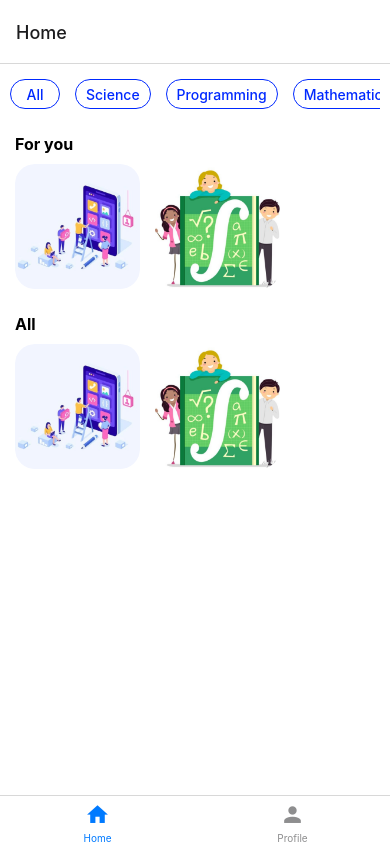
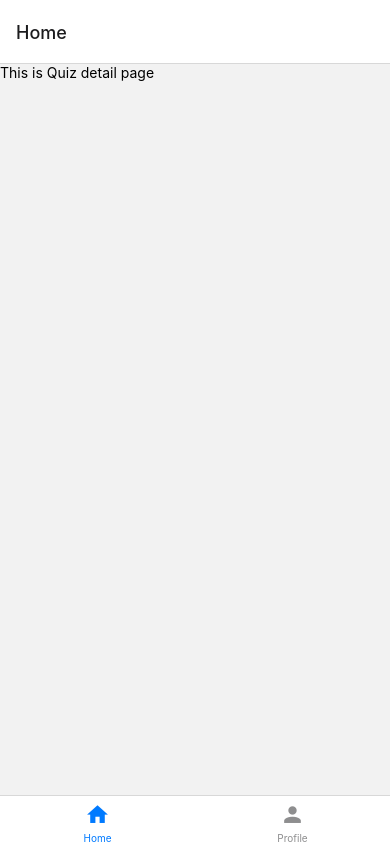
Before and after one commit to SanfetCoder/quiz-app, a React Native app: screen /Main in a window 390 px wide. Both pictures are taken after a click on the element 77 px from the left and 226 px from the top of the page. Built offline with nearby package versions, Linux system fonts and the light colour scheme.

Commit message:
Able to navigate to QuizDetail page when selecting a quiz

```diff
--- a/screens/home/Home.js
+++ b/screens/home/Home.js
@@ -1,7 +1,6 @@
 import { createStackNavigator } from '@react-navigation/stack';
 import MainScreen from "./MainScreen";
 import QuizDetail from './QuizDetail';
-import { useEffect, useState } from 'react';
 import HomeProvider from '../../context/HomeProvider';
 
 const Stack = createStackNavigator();
--- a/screens/home/MainScreen.js
+++ b/screens/home/MainScreen.js
@@ -3,20 +3,15 @@ import { Text, SafeAreaView, StyleSheet, ScrollView, View, Image, Button, Toucha
 import CategoryButton from "../../components/CategoryButton";
 import { quizzes } from "../../models/quiz";
 import Section from "../../components/Section";
-import { MainScreenContext } from "../../context/MainScreenProvider";
+import { useNavigation } from '@react-navigation/native';
 import { HomeContext } from "../../context/HomeProvider";
 
-const MainScreen = ({route}) => {
-  const {selectedQuiz, handleSelectQuiz} = useContext(HomeContext);
+const MainScreen = ({navigation}) => {
   const categories = ["All","Science","Programming","Mathematics"];
   const [selectedCategory, setSelectedCategory] = useState('');
 
   return (
     <SafeAreaView style={styles.container}>
-      <MainScreenContext.Provider
-        value={{
-          handleSelectQuiz
-        }}>
       <View>
         <ScrollView horizontal style={styles.categoryList} showsHorizontalScrollIndicator={false} showsVerticalScrollIndicator={false}>
           {
@@ -28,7 +23,6 @@ const MainScreen = ({route}) => {
       </View>
       <ForYouSection />
       <AllSection />
-      </MainScreenContext.Provider>
     </SafeAreaView>
   )
 }
@@ -58,9 +52,16 @@ const AllSection = () => {
 }
 
 const QuizItem = ({quiz}) => {
-  const {handleSelectQuiz} = useContext(MainScreenContext);
+  const { handleSelectQuiz} = useContext(HomeContext);
+  const navigate = useNavigation();
   return (
-    <TouchableOpacity onPress={()=>handleSelectQuiz(quiz.title)} style={styles.quizItem}>
+    <TouchableOpacity
+      onPress={()=>{
+        handleSelectQuiz(quiz.title)
+        navigate.navigate("Quiz")
+      }}
+      style={styles.quizItem}
+      >
       <Image
         style={{
           width: 125,
--- a/screens/home/QuizDetail.js
+++ b/screens/home/QuizDetail.js
@@ -1,10 +1,10 @@
 import React from 'react'
-import { View } from 'react-native'
+import { Text, View } from 'react-native'
 
 const QuizDetail = () => {
   return (
     <View>
-
+      <Text>This is Quiz detail page</Text>
     </View>
   )
 }
```
Lines whose indentation alone changed are shown as unchanged.
